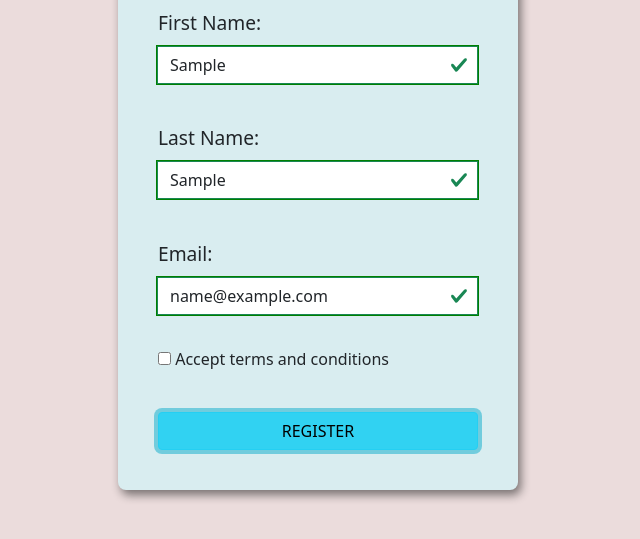
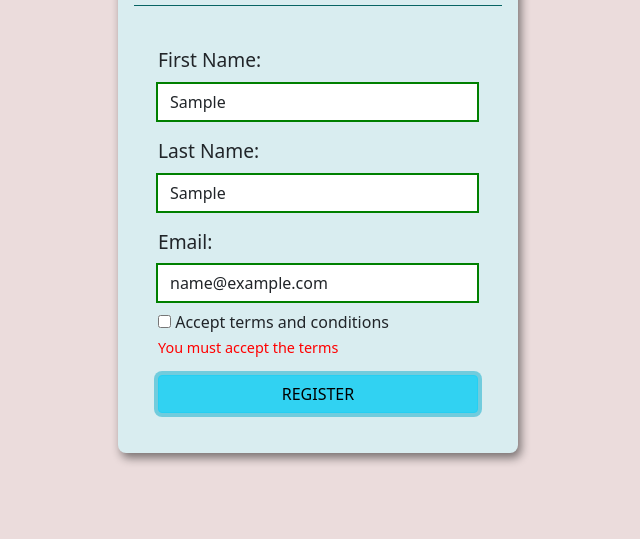
Before and after one commit to Fr3dda/Javascript_Inlamning-1, a plain HTML site: page index.html in a window 1280 px wide. Both pictures are taken after typing "Sample", "Sample", "name@example.com" into the empty fields and a click on the button "REGISTER". Shown: the part 207-746 px from the top of the page, without its empty margins (306-946 px from the left). Drawn offline with nearby package versions, Linux system fonts and the light colour scheme.

Commit message:
Uppdaterade script.js

```diff
--- a/script.js
+++ b/script.js
@@ -30,15 +30,15 @@ const validateText = (input) => {
     let regEx = /^[\w-\.]+@([\w-]+\.)+[\w-]{2,4}$/;
 
     if(email.value.trim() === '') {
-      setError(email, 'You need to enter a email address')
+      setError(email, 'You need to enter a email address');
       return false;
     }
     else if(!regEx.test(email.value)) {
-      setError(email, 'Email address is not valid')
+      setError(email, 'Email address is not valid');
       return false;
     }
     else {
-      setSuccess(email)
+      setSuccess(email);
       return true;
     }
   }
@@ -48,27 +48,28 @@ const validateText = (input) => {
       return false;
     }
     else {
-      setSuccess(checkbox);
+      setSuccess(checkbox)
       return true;
     }
   }
   //    ERROR & SUCCESS
   const setError = (input, textMessage) => {
     const parent = input.parentElement;
-  input.classList.add('is-invalid');
-  input.classList.remove('is-valid');
+    parent.classList.add('is-invalid');
+    parent.classList.remove('is-valid');
     parent.querySelector('.invalid-input').innerText = textMessage;
   }
   const setSuccess = input => {
     const parent = input.parentElement;
-  input.classList.remove('is-invalid');
-  input.classList.add('is-valid');
+    parent.classList.remove('is-invalid');
+    parent.classList.add('is-valid');
+
   }
 const validate = input => {
   switch(input.type) {
-    case 'text': return validateText(input)
-    case 'email': return validateEmail(input)
-    case 'checkbox': return validateCheck(input)
+    case 'text': return validateText(input);
+    case 'email': return validateEmail(input);
+    case 'checkbox': return validateCheck(input);
     default:
       break;
   }
@@ -122,14 +123,15 @@ e.preventDefault();
       lastName : lastName.value,
       email : email.value
     }
-    console.log(users)
+    console.log(users);
     users.push(user);
+    firstName.classList.remove('is-valid');
+    lastName.classList.remove('.is-valid');
+    email.classList.remove('.is-valid');
     firstName.value = '';
     lastName.value = '';
     email.value = '';
-    firstName.classList.remove('is-valid');
-    lastName.classList.remove('is-valid');
-    email.classList.remove('is-valid');
+
 
     listUsers();
 
--- a/style.css
+++ b/style.css
@@ -59,12 +59,15 @@
     font-weight: 400;
 
 }
-
+.form-control{
+  border: none;
+  outline: none;
+}
 .is-invalid .form-control {
     border: 1px solid red;
     outline: 1px solid red;
   }
-  .is-valid /* .form-control */ {
+  .is-valid  .form-control {
     border: 1px solid green;
     outline: 1px solid green;
   }
@@ -76,13 +79,13 @@
   margin-top: .2rem;
   color: red;
   font-size: .9rem;
-  visibility: hidden;
+  display: none;
+  /* visibility: hidden !important; */
 }
 
   .is-invalid .invalid-input {
-
     display: block;
-    visibility: visible;
+    /* visibility: visible !important; */
   }
 
 .input-group-check{
```
Lines whose indentation alone changed are shown as unchanged.
